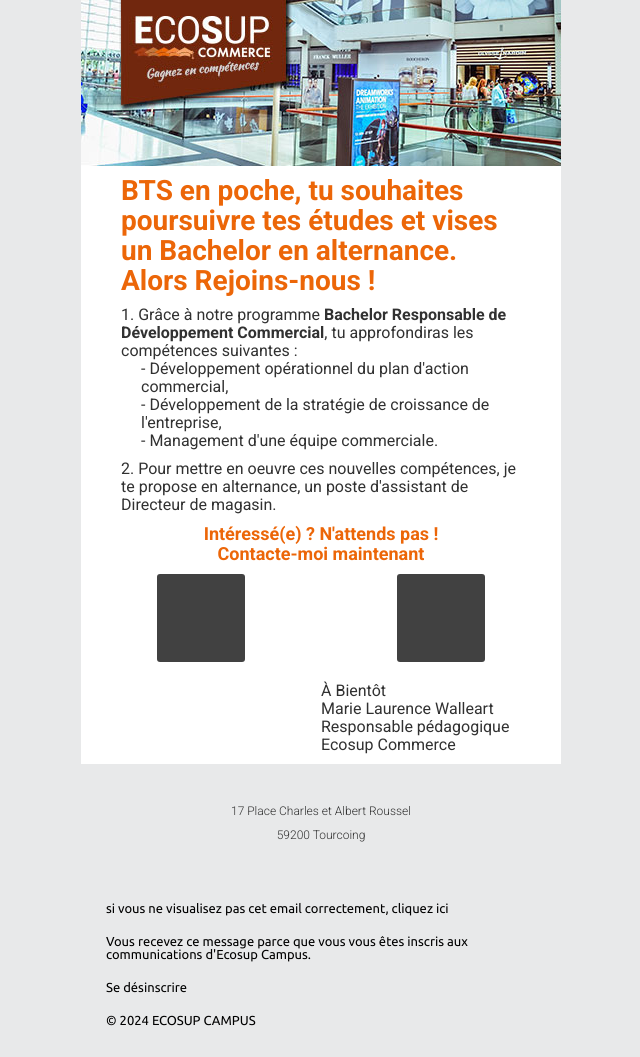
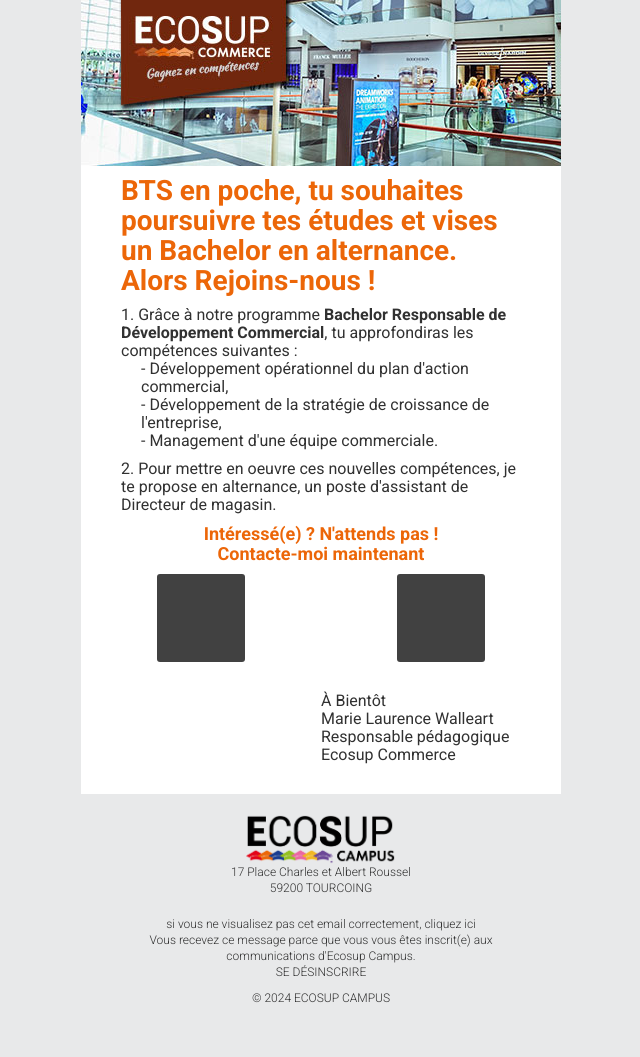
Before and after one commit to StraetenMax/032024_03Commerce-MJML, a website: page index.html in a window 1280 px wide. Shown: the whole page, without its empty margins (319-959 px from the left). After the commit the page ends 1036 px from the top, so only its background shows below. Drawn offline with Linux system fonts and the light colour scheme.

Commit message:
finalisation du footer

```diff
--- a/index.html
+++ b/index.html
@@ -312,7 +312,7 @@
                 <table border="0" cellpadding="0" cellspacing="0" role="presentation" width="100%">
                   <tbody>
                     <tr>
-                      <td style="vertical-align:top;padding:10px 40px 10px 240px;">
+                      <td style="vertical-align:top;padding:20px 40px 30px 240px;">
                         <table border="0" cellpadding="0" cellspacing="0" role="presentation" style="" width="100%">
                           <tbody>
                             <tr>
@@ -355,18 +355,22 @@
       <table align="center" border="0" cellpadding="0" cellspacing="0" role="presentation" style="width:100%;">
         <tbody>
           <tr>
-            <td style="direction:ltr;font-size:0px;padding:20px 0;text-align:center;">
+            <td style="direction:ltr;font-size:0px;padding:0;text-align:center;">
               <!--[if mso | IE]><table role="presentation" border="0" cellpadding="0" cellspacing="0"><tr><td class="" style="vertical-align:top;width:480px;" ><![endif]-->
               <div class="mj-column-px-480 mj-outlook-group-fix" style="font-size:0px;text-align:left;direction:ltr;display:inline-block;vertical-align:top;width:100%;">
-                <table border="0" cellpadding="0" cellspacing="0" role="presentation" style="vertical-align:top;" width="100%">
+                <table border="0" cellpadding="0" cellspacing="0" role="presentation" width="100%">
                   <tbody>
                     <tr>
-                      <td align="center" style="font-size:0px;padding:10px 25px;word-break:break-word;">
+                      <td style="vertical-align:top;padding:20px 40px 10px 40px;">
+                        <table border="0" cellpadding="0" cellspacing="0" role="presentation" style="" width="100%">
+                          <tbody>
+                            <tr>
+                              <td align="center" style="font-size:0px;padding:0;word-break:break-word;">
                                 <table border="0" cellpadding="0" cellspacing="0" role="presentation" style="border-collapse:collapse;border-spacing:0px;">
                                   <tbody>
                                     <tr>
-                              <td style="width:430px;">
-                                <img alt="" src="" style="border:0;display:block;outline:none;text-decoration:none;height:auto;width:100%;font-size:13px;" width="430" height="auto" />
+                                      <td style="width:150px;">
+                                        <img alt="" src="src/img/ECOSUP_CAMPUS_012024.png" style="border:0;display:block;outline:none;text-decoration:none;height:auto;width:100%;font-size:13px;" width="150" height="auto" />
                                       </td>
                                     </tr>
                                   </tbody>
@@ -375,12 +379,16 @@
                             </tr>
                             <tr>
                               <td align="center" style="font-size:0px;padding:0;word-break:break-word;">
-                        <div style="font-family:Roboto, Arial, sans-serif;font-size:12px;font-weight:300;line-height:14px;text-align:center;color:#313131;">17 Place Charles et Albert Roussel</div>
+                                <div style="font-family:Roboto, Arial, sans-serif;font-size:12px;font-weight:300;line-height:16px;text-align:center;color:#313131;">17 Place Charles et Albert Roussel</div>
                               </td>
                             </tr>
                             <tr>
-                      <td align="center" style="font-size:0px;padding:10px 25px;word-break:break-word;">
-                        <div style="font-family:Roboto, Arial, sans-serif;font-size:12px;font-weight:300;line-height:14px;text-align:center;color:#313131;">59200 Tourcoing</div>
+                              <td align="center" style="font-size:0px;padding:0;word-break:break-word;">
+                                <div style="font-family:Roboto, Arial, sans-serif;font-size:12px;font-weight:300;line-height:16px;text-align:center;text-transform:uppercase;color:#313131;">59200 Tourcoing</div>
+                              </td>
+                            </tr>
+                          </tbody>
+                        </table>
                       </td>
                     </tr>
                   </tbody>
@@ -399,29 +407,37 @@
       <table align="center" border="0" cellpadding="0" cellspacing="0" role="presentation" style="width:100%;">
         <tbody>
           <tr>
-            <td style="direction:ltr;font-size:0px;padding:20px 0;text-align:center;">
+            <td style="direction:ltr;font-size:0px;padding:0;text-align:center;">
               <!--[if mso | IE]><table role="presentation" border="0" cellpadding="0" cellspacing="0"><tr><td class="" style="vertical-align:top;width:480px;" ><![endif]-->
               <div class="mj-column-px-480 mj-outlook-group-fix" style="font-size:0px;text-align:left;direction:ltr;display:inline-block;vertical-align:top;width:100%;">
-                <table border="0" cellpadding="0" cellspacing="0" role="presentation" style="vertical-align:top;" width="100%">
+                <table border="0" cellpadding="0" cellspacing="0" role="presentation" width="100%">
                   <tbody>
                     <tr>
-                      <td align="left" style="font-size:0px;padding:10px 25px;word-break:break-word;">
-                        <div style="font-family:Ubuntu, Helvetica, Arial, sans-serif;font-size:13px;line-height:1;text-align:left;color:#000000;">si vous ne visualisez pas cet email correctement, cliquez ici</div>
+                      <td style="vertical-align:top;padding:10px 40px 30px 40px;">
+                        <table border="0" cellpadding="0" cellspacing="0" role="presentation" style="" width="100%">
+                          <tbody>
+                            <tr>
+                              <td align="center" style="font-size:0px;padding:0;word-break:break-word;">
+                                <div style="font-family:Roboto, Arial, sans-serif;font-size:12px;font-weight:300;line-height:16px;text-align:center;color:#313131;">si vous ne visualisez pas cet email correctement, cliquez ici</div>
                               </td>
                             </tr>
                             <tr>
-                      <td align="left" style="font-size:0px;padding:10px 25px;word-break:break-word;">
-                        <div style="font-family:Ubuntu, Helvetica, Arial, sans-serif;font-size:13px;line-height:1;text-align:left;color:#000000;">Vous recevez ce message parce que vous vous êtes inscris aux communications d'Ecosup Campus.</div>
+                              <td align="center" style="font-size:0px;padding:0;word-break:break-word;">
+                                <div style="font-family:Roboto, Arial, sans-serif;font-size:12px;font-weight:300;line-height:16px;text-align:center;color:#313131;">Vous recevez ce message parce que vous vous êtes inscrit(e) aux communications d'Ecosup Campus.</div>
                               </td>
                             </tr>
                             <tr>
-                      <td align="left" style="font-size:0px;padding:10px 25px;word-break:break-word;">
-                        <div style="font-family:Ubuntu, Helvetica, Arial, sans-serif;font-size:13px;line-height:1;text-align:left;color:#000000;">Se désinscrire</div>
+                              <td align="center" style="font-size:0px;padding:0;word-break:break-word;">
+                                <div style="font-family:Roboto, Arial, sans-serif;font-size:12px;font-weight:300;line-height:16px;text-align:center;text-transform:uppercase;color:#313131;">Se désinscrire</div>
                               </td>
                             </tr>
                             <tr>
-                      <td align="left" style="font-size:0px;padding:10px 25px;word-break:break-word;">
-                        <div style="font-family:Ubuntu, Helvetica, Arial, sans-serif;font-size:13px;line-height:1;text-align:left;color:#000000;">© 2024 ECOSUP CAMPUS</div>
+                              <td align="center" style="font-size:0px;padding:10px 0 0 0;word-break:break-word;">
+                                <div style="font-family:Roboto, Arial, sans-serif;font-size:12px;font-weight:300;line-height:16px;text-align:center;text-transform:uppercase;color:#313131;">© 2024 Ecosup Campus</div>
+                              </td>
+                            </tr>
+                          </tbody>
+                        </table>
                       </td>
                     </tr>
                   </tbody>
```
Also changed, not shown: 1 other file. Lines whose indentation alone changed are shown as unchanged.
